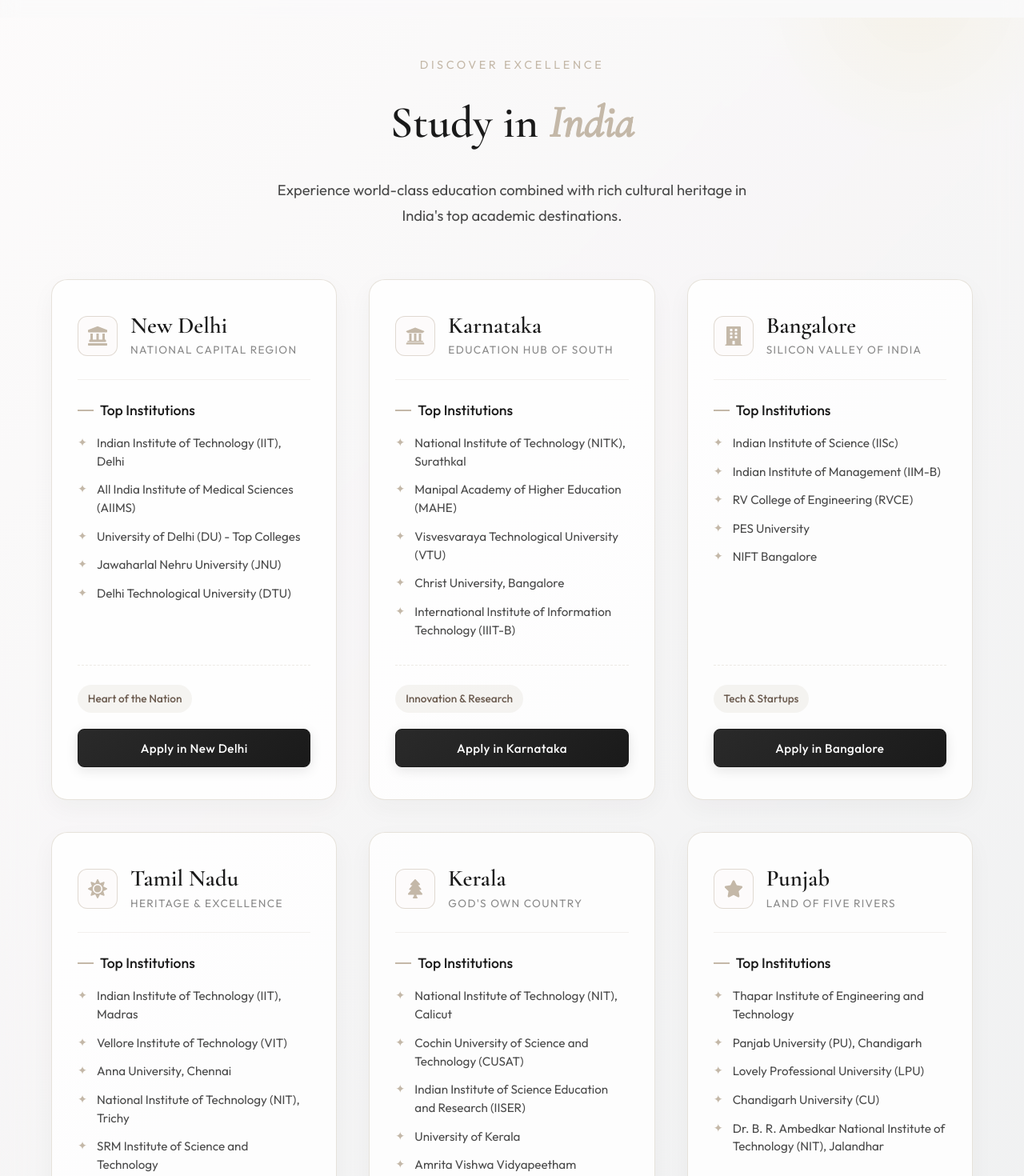
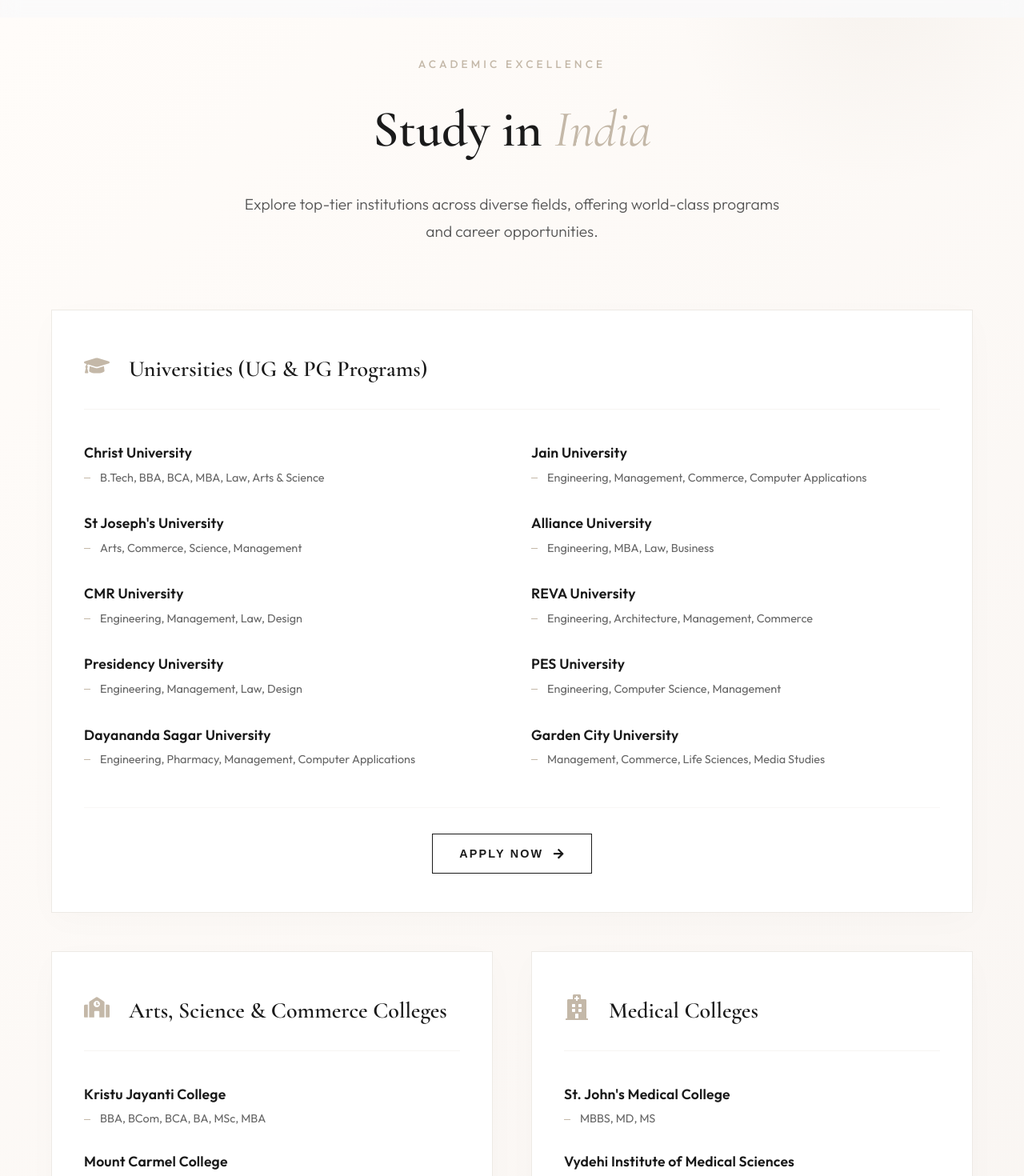
Before and after one commit to madewebs/Rightwayeducaton, a React (Vite) app: page / in a window 1280 px wide. Shown: the part 2120-3590 px from the top of the page at 80% size. Built offline with nearby package versions, Linux system fonts and the light colour scheme.

Commit message:
Revamp Study in India section, align testimonials, and update footer quick links

```diff
--- a/src/components/Footer.jsx
+++ b/src/components/Footer.jsx
@@ -1,13 +1,12 @@
 import logo from '/newlogo.png'
 
 const destinations = [
-  { label: 'Kerala', id: 'kerala' },
-  { label: 'Karnataka', id: 'karnataka' },
-  { label: 'Tamil Nadu', id: 'tamilnadu' },
-  { label: 'Bangalore', id: 'bangalore' },
-  { label: 'Pune', id: 'pune' },
-  { label: 'Punjab', id: 'punjab' },
-  { label: 'Delhi', id: 'delhi' },
+  { label: 'Universities', id: 'universities' },
+  { label: 'Arts & Science', id: 'arts-science' },
+  { label: 'Medical Colleges', id: 'medical' },
+  { label: 'Nursing Colleges', id: 'nursing' },
+  { label: 'Engineering', id: 'engineering' },
+  { label: 'Group of Institutions', id: 'prof-group' },
 ]
 
 const quickLinks = [
--- a/src/components/Header.jsx
+++ b/src/components/Header.jsx
@@ -22,21 +22,20 @@
     { label: 'Germany', id: 'germany' },
   ]
 
-  const studyInIndiaStates = [
-    { label: 'New Delhi', id: 'delhi' },
-    { label: 'Karnataka', id: 'karnataka' },
-    { label: 'Bangalore', id: 'bangalore' },
-    { label: 'Tamil Nadu', id: 'tamilnadu' },
-    { label: 'Kerala', id: 'kerala' },
-    { label: 'Punjab', id: 'punjab' },
-    { label: 'Pune', id: 'pune' },
+  const studyInIndiaCategories = [
+    { label: 'Universities', id: 'universities' },
+    { label: 'Arts & Science', id: 'arts-science' },
+    { label: 'Medical', id: 'medical' },
+    { label: 'Nursing', id: 'nursing' },
+    { label: 'Engineering', id: 'engineering' },
+    { label: 'Group of Institutions', id: 'prof-group' },
   ]
 
   const desktopLinks = [
     { label: 'Home', id: 'home' },
     { label: 'Services', id: 'services' },
     { label: 'Study Abroad', id: 'study-abroad' },
-    { label: 'Study In India', id: 'study-in-india', dropdown: true, dropdownItems: studyInIndiaStates },
+    { label: 'Study In India', id: 'study-in-india', dropdown: true, dropdownItems: studyInIndiaCategories },
     { label: 'Why Us', id: 'why-us' },
     { label: 'Get Started', id: 'contact', cta: true },
   ]
@@ -45,7 +44,7 @@
     { label: 'Home', id: 'home' },
     { label: 'Services', id: 'services' },
     { label: 'Study Abroad', id: 'study-abroad' },
-    { label: 'Study In India', id: 'study-in-india', dropdown: true, dropdownItems: studyInIndiaStates },
+    { label: 'Study In India', id: 'study-in-india', dropdown: true, dropdownItems: studyInIndiaCategories },
     { label: 'Why Us', id: 'why-us' },
     { label: 'Process', id: 'process' },
     { label: 'Get Started', id: 'contact', cta: true },
--- a/src/components/StudyInIndia.css
+++ b/src/components/StudyInIndia.css
@@ -1,8 +1,7 @@
 .study-in-india {
   position: relative;
-  background: linear-gradient(135deg, rgba(253, 251, 251, 0.8) 0%, rgba(235, 237, 238, 0.8) 100%);
-  backdrop-filter: blur(20px);
-  padding: 5rem 0;
+  background: linear-gradient(135deg, #fffcf9 0%, #f7f3f0 100%);
+  padding: 6rem 0;
   overflow: hidden;
 }
 
@@ -12,9 +11,9 @@
   position: absolute;
   top: -10%;
   right: -5%;
-  width: 400px;
-  height: 400px;
-  background: radial-gradient(circle, rgba(212, 175, 55, 0.08) 0%, transparent 70%);
+  width: 500px;
+  height: 500px;
+  background: radial-gradient(circle, rgba(196, 184, 168, 0.1) 0%, transparent 70%);
   border-radius: 50%;
   pointer-events: none;
 }
@@ -24,270 +23,250 @@
   position: absolute;
   bottom: -10%;
   left: -5%;
-  width: 500px;
-  height: 500px;
-  background: radial-gradient(circle, rgba(107, 91, 79, 0.06) 0%, transparent 70%);
+  width: 600px;
+  height: 600px;
+  background: radial-gradient(circle, rgba(42, 42, 42, 0.03) 0%, transparent 70%);
   border-radius: 50%;
   pointer-events: none;
 }
 
 .sii-header {
   text-align: center;
-  margin-bottom: 4rem;
+  margin-bottom: 5rem;
   position: relative;
   z-index: 2;
 }
 
 .sii-tagline {
-  font-family: inherit;
-  font-size: 0.9rem;
+  font-size: 0.85rem;
   color: #c4b8a8;
-  letter-spacing: 0.25em;
+  letter-spacing: 0.3em;
   text-transform: uppercase;
-  margin-bottom: 1rem;
+  margin-bottom: 1.25rem;
   display: block;
+  font-weight: 500;
 }
 
 .sii-title {
-  font-size: clamp(2.5rem, 5vw, 3.5rem);
+  font-size: clamp(2.8rem, 6vw, 4rem);
   color: #1a1a1a;
   margin-bottom: 1.5rem;
   font-family: 'Cormorant Garamond', serif;
+  font-weight: 600;
 }
 
 .sii-title span {
   color: #c4b8a8;
   font-style: italic;
+  font-weight: 400;
 }
 
 .sii-desc {
-  font-size: 1.15rem;
-  color: #4a4a4a;
-  max-width: 600px;
+  font-size: 1.2rem;
+  color: #555;
+  max-width: 700px;
   margin: 0 auto;
-  line-height: 1.7;
+  line-height: 1.8;
+  font-weight: 300;
 }
 
 .sii-grid {
   display: grid;
-  grid-template-columns: repeat(auto-fit, minmax(320px, 1fr));
-  gap: 2.5rem;
+  grid-template-columns: repeat(auto-fit, minmax(360px, 1fr));
+  gap: 3rem;
   position: relative;
   z-index: 2;
+  align-items: stretch; /* Keep cards same height in a row */
 }
 
 .sii-card {
-  position: relative;
-  background: rgba(255, 255, 255, 0.85);
-  border: 1px solid rgba(196, 184, 168, 0.4);
-  border-radius: 20px;
-  padding: 2.5rem 2rem;
-  transition: all 0.5s cubic-bezier(0.4, 0, 0.2, 1);
-  overflow: hidden;
-  box-shadow: 0 10px 30px rgba(0, 0, 0, 0.04);
-  cursor: default;
+  background: #ffffff;
+  border: 1px solid rgba(196, 184, 168, 0.3);
+  border-radius: 0;
+  padding: 3rem 2.5rem;
+  transition: all 0.6s cubic-bezier(0.165, 0.84, 0.44, 1);
   display: flex;
   flex-direction: column;
+  position: relative;
   height: 100%;
+  box-shadow: 0 10px 40px rgba(0, 0, 0, 0.02);
 }
 
-.sii-card::before {
-  content: '';
-  position: absolute;
-  top: 0;
-  left: 0;
-  width: 100%;
-  height: 100%;
-  background: linear-gradient(135deg, rgba(255, 255, 255, 1) 0%, rgba(250, 248, 245, 1) 100%);
-  z-index: -1;
-  opacity: 0;
-  transition: opacity 0.5s ease;
+/* Featured card layout (Universities) */
+.sii-card--featured {
+  grid-column: span 2; /* Take two columns on large screens */
+}
+
+.sii-card--featured .sii-institutions {
+  display: grid;
+  grid-template-columns: repeat(2, 1fr);
+  gap: 2rem 3rem;
 }
 
 .sii-card:hover {
-  transform: translateY(-10px);
-  box-shadow: 0 20px 40px rgba(196, 184, 168, 0.15);
-  border-color: rgba(196, 184, 168, 0.8);
+  transform: translateY(-12px);
+  box-shadow: 0 30px 60px rgba(0, 0, 0, 0.08);
+  border-color: #c4b8a8;
 }
 
-.sii-card:hover::before {
-  opacity: 1;
-}
-
-.sii-location-header {
+.sii-card-header {
   display: flex;
   align-items: center;
-  gap: 1rem;
-  margin-bottom: 1.5rem;
+  gap: 1.5rem;
+  margin-bottom: 2.5rem;
   padding-bottom: 1.5rem;
-  border-bottom: 1px solid rgba(196, 184, 168, 0.2);
+  border-bottom: 1px solid rgba(196, 184, 168, 0.15);
 }
 
 .sii-icon-wrapper {
-  width: 50px;
-  height: 50px;
-  background: #fdfbfb;
-  border: 1px solid rgba(196, 184, 168, 0.5);
-  border-radius: 12px;
+  font-size: 2rem;
+  color: #c4b8a8;
+  transition: all 0.4s ease;
+  flex-shrink: 0;
+}
+
+.sii-card:hover .sii-icon-wrapper {
+  transform: scale(1.1);
+  color: #1a1a1a;
+}
+
+.sii-category-title {
+  font-family: 'Cormorant Garamond', serif;
+  font-size: 1.75rem;
+  color: #1a1a1a;
+  margin: 0;
+  line-height: 1.2;
+  font-weight: 600;
+}
+
+.sii-institutions {
+  flex-grow: 1;
+  display: flex;
+  flex-direction: column;
+  gap: 1.75rem; /* Reduced gap slightly for better density */
+}
+
+.sii-inst-item {
+  position: relative;
+}
+
+.sii-inst-name {
+  font-size: 1.1rem; /* Slightly smaller for density */
+  color: #1a1a1a;
+  margin-bottom: 0.4rem;
+  font-weight: 600;
+  letter-spacing: 0.01em;
+  font-family: 'Outfit', sans-serif;
+}
+
+.sii-inst-courses {
+  font-size: 0.9rem; /* Slightly smaller for density */
+  color: #666;
+  line-height: 1.5;
+  font-weight: 400;
+  position: relative;
+  padding-left: 1.25rem;
+}
+
+.sii-inst-courses::before {
+  content: '';
+  position: absolute;
+  left: 0;
+  top: 0.7em;
+  width: 8px;
+  height: 1px;
+  background: #c4b8a8;
+}
+
+.sii-card-footer {
+  margin-top: 3rem;
+  padding-top: 2rem;
+  border-top: 1px solid rgba(196, 184, 168, 0.1);
+}
+
+.sii-card-btn {
+  background: transparent;
+  border: 1px solid #1a1a1a;
+  color: #1a1a1a;
+  padding: 1rem 2rem;
+  font-size: 0.9rem;
+  font-weight: 600;
+  text-transform: uppercase;
+  letter-spacing: 0.15em;
+  cursor: pointer;
+  transition: all 0.4s ease;
+  width: max-content; /* Don't force full width on desktop for elegant look */
+  min-width: 200px;
   display: flex;
   align-items: center;
   justify-content: center;
-  font-size: 1.5rem;
-  color: #c4b8a8;
-  transition: all 0.3s ease;
+  gap: 0.75rem;
+  border-radius: 0;
+  margin: 0 auto;
 }
 
-.sii-card:hover .sii-icon-wrapper {
-  background: #1a1a1a;
-  color: #fff;
-  border-color: #1a1a1a;
-  transform: rotate(5deg) scale(1.1);
-}
-
-.sii-location-name {
-  font-family: 'Cormorant Garamond', serif;
-  font-size: 1.8rem;
-  color: #1a1a1a;
-  margin: 0;
-  line-height: 1.2;
-}
-
-.sii-location-state {
-  font-size: 0.85rem;
-  color: #8a8a8a;
-  text-transform: uppercase;
-  letter-spacing: 0.1em;
-}
-
-.sii-content h4 {
-  font-size: 1.1rem;
-  color: #1a1a1a;
-  margin-bottom: 1rem;
-  font-weight: 500;
-  display: flex;
-  align-items: center;
-  gap: 0.5rem;
-}
-
-.sii-content h4::before {
-  content: '';
-  display: inline-block;
-  width: 20px;
-  height: 2px;
-  background: #c4b8a8;
-}
-
-.sii-colleges-list {
-  list-style: none;
-  padding: 0;
-  margin: 0 0 2rem 0;
-}
-
-.sii-colleges-list li {
-  position: relative;
-  padding-left: 1.5rem;
-  margin-bottom: 0.8rem;
-  font-size: 0.95rem;
-  color: #4a4a4a;
-  line-height: 1.5;
-  transition: color 0.3s ease;
-}
-
-.sii-colleges-list li::before {
-  content: '✦';
-  position: absolute;
-  left: 0;
-  top: 0;
-  color: #c4b8a8;
-  font-size: 0.9rem;
+.sii-card-btn svg {
   transition: transform 0.3s ease;
 }
 
-.sii-card:hover .sii-colleges-list li:hover {
-  color: #1a1a1a;
-  font-weight: 500;
+.sii-card-btn:hover {
+  background: #1a1a1a;
+  color: #fff;
 }
 
-.sii-card:hover .sii-colleges-list li:hover::before {
-  transform: scale(1.2);
-  color: #1a1a1a;
-}
-
-.sii-card-footer {
-  display: flex;
-  flex-direction: column;
-  justify-content: flex-end;
-  align-items: stretch;
-  gap: 1.25rem;
-  margin-top: auto;
-  padding-top: 1.5rem;
-  border-top: 1px dashed rgba(196, 184, 168, 0.3);
-}
-
-.sii-highlight {
-  font-size: 0.85rem;
-  color: #6b5b4f;
-  background: rgba(196, 184, 168, 0.15);
-  padding: 0.4rem 0.8rem;
-  border-radius: 20px;
-  font-weight: 500;
-  align-self: flex-start;
-}
-
-.sii-card-btn {
-  display: inline-block;
-  width: 100%;
-  padding: 0.85rem 1.5rem;
-  font-family: inherit;
-  font-size: 0.95rem;
-  font-weight: 500;
-  text-align: center;
-  color: #fff;
-  background: linear-gradient(135deg, #2a2a2a 0%, #1a1a1a 100%);
-  border: 1px solid #1a1a1a;
-  border-radius: 8px;
-  cursor: pointer;
-  transition: all 0.3s cubic-bezier(0.4, 0, 0.2, 1);
-  box-shadow: 0 4px 15px rgba(0, 0, 0, 0.1);
-  letter-spacing: 0.03em;
-  position: relative;
-  overflow: hidden;
-}
-
-.sii-card-btn::after {
-  content: '';
-  position: absolute;
-  top: 0;
-  left: -100%;
-  width: 100%;
-  height: 100%;
-  background: linear-gradient(90deg, transparent, rgba(255,255,255,0.1), transparent);
-  transition: all 0.5s ease;
-}
-
-.sii-card-btn:hover::after {
-  left: 100%;
-}
-
-.sii-card-btn:hover {
-  background: linear-gradient(135deg, #1a1a1a 0%, #000000 100%);
-  transform: translateY(-2px);
-  box-shadow: 0 6px 20px rgba(0, 0, 0, 0.15);
-  border-color: #000;
+.sii-card-btn:hover svg {
+  transform: translateX(5px);
 }
 
 /* Responsive */
+@media (max-width: 1200px) {
+  .sii-card--featured {
+    grid-column: span 1;
+  }
+}
+
+@media (max-width: 1024px) {
+  .sii-grid {
+    grid-template-columns: repeat(2, 1fr);
+    gap: 2rem;
+  }
+
+  .sii-card--featured .sii-institutions {
+    grid-template-columns: 1fr;
+    gap: 1.75rem;
+  }
+}
+
 @media (max-width: 768px) {
   .study-in-india {
     padding: 4rem 0;
   }
 
-  .sii-grid {
-    grid-template-columns: 1fr;
-    gap: 1.5rem;
+  .sii-header {
+    margin-bottom: 3rem;
+  }
+
+  .sii-title {
+    font-size: 2.5rem;
   }
 
   .sii-card {
-    padding: 2rem 1.5rem;
+    padding: 2.5rem 2rem;
+  }
+
+  .sii-grid {
+    grid-template-columns: 1fr;
+  }
+
+  .sii-card--featured {
+    grid-column: span 1;
+  }
+
+  .sii-card-btn {
+    width: 100%;
+  }
+
+  .sii-institutions {
+    gap: 1.5rem;
   }
 }
--- a/src/components/StudyInIndia.jsx
+++ b/src/components/StudyInIndia.jsx
@@ -1,104 +1,77 @@
 import React from 'react';
-import { FaMapMarkerAlt, FaUniversity, FaBuilding, FaLandmark, FaTree, FaSun, FaStar } from 'react-icons/fa';
+import {
+  FaGraduationCap,
+  FaSchool,
+  FaHospital,
+  FaUserNurse,
+  FaLaptopCode,
+  FaArrowRight,
+  FaBuilding
+} from 'react-icons/fa';
 import './StudyInIndia.css';
 
-const destinations = [
+const categories = [
   {
-    id: 'delhi',
-    name: 'New Delhi',
-    state: 'National Capital Region',
-    icon: <FaLandmark />,
-    highlight: 'Heart of the Nation',
-    colleges: [
-      'Indian Institute of Technology (IIT), Delhi',
-      'All India Institute of Medical Sciences (AIIMS)',
-      'University of Delhi (DU) - Top Colleges',
-      'Jawaharlal Nehru University (JNU)',
-      'Delhi Technological University (DTU)'
+    id: 'universities',
+    title: 'Universities (UG & PG Programs)',
+    icon: <FaGraduationCap />,
+    institutions: [
+      { name: 'Christ University', courses: 'B.Tech, BBA, BCA, MBA, Law, Arts & Science' },
+      { name: 'Jain University', courses: 'Engineering, Management, Commerce, Computer Applications' },
+      { name: 'St Joseph\'s University', courses: 'Arts, Commerce, Science, Management' },
+      { name: 'Alliance University', courses: 'Engineering, MBA, Law, Business' },
+      { name: 'CMR University', courses: 'Engineering, Management, Law, Design' },
+      { name: 'REVA University', courses: 'Engineering, Architecture, Management, Commerce' },
+      { name: 'Presidency University', courses: 'Engineering, Management, Law, Design' },
+      { name: 'PES University', courses: 'Engineering, Computer Science, Management' },
+      { name: 'Dayananda Sagar University', courses: 'Engineering, Pharmacy, Management, Computer Applications' },
+      { name: 'Garden City University', courses: 'Management, Commerce, Life Sciences, Media Studies' }
     ]
   },
   {
-    id: 'karnataka',
-    name: 'Karnataka',
-    state: 'Education Hub of South',
-    icon: <FaUniversity />,
-    highlight: 'Innovation & Research',
-    colleges: [
-      'National Institute of Technology (NITK), Surathkal',
-      'Manipal Academy of Higher Education (MAHE)',
-      'Visvesvaraya Technological University (VTU)',
-      'Christ University, Bangalore',
-      'International Institute of Information Technology (IIIT-B)'
+    id: 'arts-science',
+    title: 'Arts, Science & Commerce Colleges',
+    icon: <FaSchool />,
+    institutions: [
+      { name: 'Kristu Jayanti College', courses: 'BBA, BCom, BCA, BA, MSc, MBA' },
+      { name: 'Mount Carmel College', courses: 'BBA, BCom, BA, Science, Media Studies' }
     ]
   },
   {
-    id: 'bangalore',
-    name: 'Bangalore',
-    state: 'Silicon Valley of India',
-    icon: <FaBuilding />,
-    highlight: 'Tech & Startups',
-    colleges: [
-      'Indian Institute of Science (IISc)',
-      'Indian Institute of Management (IIM-B)',
-      'RV College of Engineering (RVCE)',
-      'PES University',
-      'NIFT Bangalore'
+    id: 'medical',
+    title: 'Medical Colleges',
+    icon: <FaHospital />,
+    institutions: [
+      { name: 'St. John\'s Medical College', courses: 'MBBS, MD, MS' },
+      { name: 'Vydehi Institute of Medical Sciences', courses: 'MBBS, MD, MS, Super Speciality' }
     ]
   },
   {
-    id: 'tamilnadu',
-    name: 'Tamil Nadu',
-    state: 'Heritage & Excellence',
-    icon: <FaSun />,
-    highlight: 'Diverse Programs',
-    colleges: [
-      'Indian Institute of Technology (IIT), Madras',
-      'Vellore Institute of Technology (VIT)',
-      'Anna University, Chennai',
-      'National Institute of Technology (NIT), Trichy',
-      'SRM Institute of Science and Technology'
+    id: 'nursing',
+    title: 'Nursing Colleges',
+    icon: <FaUserNurse />,
+    institutions: [
+      { name: 'MS Ramaiah Institute of Nursing', courses: 'BSc Nursing, MSc Nursing' },
+      { name: 'Acharya Institute of Health Sciences', courses: 'BSc Nursing, Allied Health Sciences' },
+      { name: 'East Point College of Nursing', courses: 'BSc Nursing, GNM, MSc Nursing' }
     ]
   },
   {
-    id: 'kerala',
-    name: 'Kerala',
-    state: 'God\'s Own Country',
-    icon: <FaTree />,
-    highlight: 'High Literacy & Quality',
-    colleges: [
-      'National Institute of Technology (NIT), Calicut',
-      'Cochin University of Science and Technology (CUSAT)',
-      'Indian Institute of Science Education and Research (IISER)',
-      'University of Kerala',
-      'Amrita Vishwa Vidyapeetham'
+    id: 'engineering',
+    title: 'Engineering Colleges',
+    icon: <FaLaptopCode />,
+    institutions: [
+      { name: 'RV College of Engineering', courses: 'B.Tech / M.Tech Engineering Programs' },
+      { name: 'College of Engineering and Management', courses: 'Engineering & Technology Programs' }
     ]
   },
   {
-    id: 'punjab',
-    name: 'Punjab',
-    state: 'Land of Five Rivers',
-    icon: <FaStar />,
-    highlight: 'Vibrant Campus Life',
-    colleges: [
-      'Thapar Institute of Engineering and Technology',
-      'Panjab University (PU), Chandigarh',
-      'Lovely Professional University (LPU)',
-      'Chandigarh University (CU)',
-      'Dr. B. R. Ambedkar National Institute of Technology (NIT), Jalandhar'
-    ]
-  },
-  {
-    id: 'pune',
-    name: 'Pune',
-    state: 'Oxford of the East',
-    icon: <FaMapMarkerAlt />,
-    highlight: 'Cultural & Academic Hub',
-    colleges: [
-      'Savitribai Phule Pune University (SPPU)',
-      'Symbiosis International University',
-      'College of Engineering Pune (COEP)',
-      'Fergusson College',
-      'Armed Forces Medical College (AFMC)'
+    id: 'prof-group',
+    title: 'Group of Institutions / Professional',
+    icon: <FaBuilding />,
+    institutions: [
+      { name: 'BTL Group of Institutions', courses: 'Engineering, MBA, Polytechnic, Nursing' },
+      { name: 'Ramaiah University of Applied Sciences', courses: 'Engineering, Medical, Dental, Pharmacy, Management' }
     ]
   }
 ];
@@ -108,39 +81,39 @@
     <section id="study-in-india" className="study-in-india section">
       <div className="container">
         <div className="sii-header">
-          <span className="sii-tagline">Discover Excellence</span>
+          <span className="sii-tagline">Academic Excellence</span>
           <h2 className="sii-title">
             Study in <span>India</span>
           </h2>
           <p className="sii-desc">
-            Experience world-class education combined with rich cultural heritage in India's top academic destinations.
+            Explore top-tier institutions across diverse fields, offering world-class programs and career opportunities.
           </p>
         </div>
 
         <div className="sii-grid">
-          {destinations.map((dest) => (
-            <div key={dest.id} id={dest.id} className="sii-card">
-              <div className="sii-location-header">
+          {categories.map((category) => (
+            <div
+              key={category.id}
+              id={category.id}
+              className={`sii-card ${category.id === 'universities' ? 'sii-card--featured' : ''}`}
+            >
+              <div className="sii-card-header">
                 <div className="sii-icon-wrapper">
-                  {dest.icon}
+                  {category.icon}
                 </div>
-                <div>
-                  <h3 className="sii-location-name">{dest.name}</h3>
-                  <span className="sii-location-state">{dest.state}</span>
-                </div>
+                <h3 className="sii-category-title">{category.title}</h3>
               </div>
 
-              <div className="sii-content">
-                <h4>Top Institutions</h4>
-                <ul className="sii-colleges-list">
-                  {dest.colleges.map((college, idx) => (
-                    <li key={idx}>{college}</li>
-                  ))}
-                </ul>
+              <div className="sii-institutions">
+                {category.institutions.map((inst, idx) => (
+                  <div key={idx} className="sii-inst-item">
+                    <h4 className="sii-inst-name">{inst.name}</h4>
+                    <p className="sii-inst-courses">{inst.courses}</p>
+                  </div>
+                ))}
               </div>
 
               <div className="sii-card-footer">
-                <span className="sii-highlight">{dest.highlight}</span>
                 <button
                   className="sii-card-btn"
                   onClick={() => {
@@ -148,7 +121,7 @@
                     if (el) el.scrollIntoView({ behavior: 'smooth' });
                   }}
                 >
-                  Apply in {dest.name}
+                  Apply Now <FaArrowRight />
                 </button>
               </div>
             </div>
--- a/src/components/Testimonials.jsx
+++ b/src/components/Testimonials.jsx
@@ -1,33 +1,33 @@
 const testimonials = [
   {
-    quote: "The guidance I received for NIT Calicut was exceptional. They understood my preferences and helped me secure a seat in my dream course.",
+    quote: "Securing an MBA seat at Christ University seemed impossible until I spoke with Right Way. Their expertise in the admission process is unparalleled.",
     name: "Rahul V.",
-    uni: "National Institute of Technology (NIT), Calicut",
+    uni: "Christ University, Bangalore",
   },
   {
-    quote: "From choosing the right stream to getting into IIM Bangalore, Right Way was with me at every step. Truly professional consultation.",
+    quote: "From entrance coaching to final admission at St. John's Medical College, the team supported me every step of the way. Truly grateful!",
     name: "Meera J.",
-    uni: "Indian Institute of Management (IIM-B), Bangalore",
+    uni: "St. John's Medical College, Bangalore",
   },
   {
-    quote: "I always dreamed of AIIMS, but the admission process seemed daunting. Right Way made it smooth and manageable.",
+    quote: "I highly recommend Right Way for Engineering aspirants. They helped me get into PES University for Computer Science, and the process was seamless.",
     name: "Aditya N.",
-    uni: "All India Institute of Medical Sciences (AIIMS), Delhi",
+    uni: "PES University, Bangalore",
   },
   {
-    quote: "The team helped me navigate the admissions for Anna University perfectly. Highly recommended for students looking for quality education.",
+    quote: "The guidance I received for Jain University was exceptional. They understood my career goals and helped me choose the best management program.",
     name: "Sowmya R.",
-    uni: "Anna University, Chennai",
+    uni: "Jain University, Bangalore",
   },
   {
-    quote: "Studying at Stanford felt like a distant dream until Right Way showed me the path. Their global expertise is unmatched.",
-    name: "Arjun M.",
-    uni: "Stanford University, USA",
+    quote: "As a nursing student, I found their advice on MS Ramaiah Institute of Nursing very helpful. They made the documentation and application so easy.",
+    name: "Priya S.",
+    uni: "MS Ramaiah Institute of Nursing, Bangalore",
   },
   {
-    quote: "Transparent and professional. They helped me get into the University of Edinburgh with a full scholarship!",
-    name: "Priya S.",
-    uni: "University of Edinburgh, UK",
+    quote: "Right Way is the best for Arts and Science admissions. They helped me secure a seat in Kristu Jayanti College for my Master's.",
+    name: "Arjun M.",
+    uni: "Kristu Jayanti College, Bangalore",
   },
 ]
 
```
